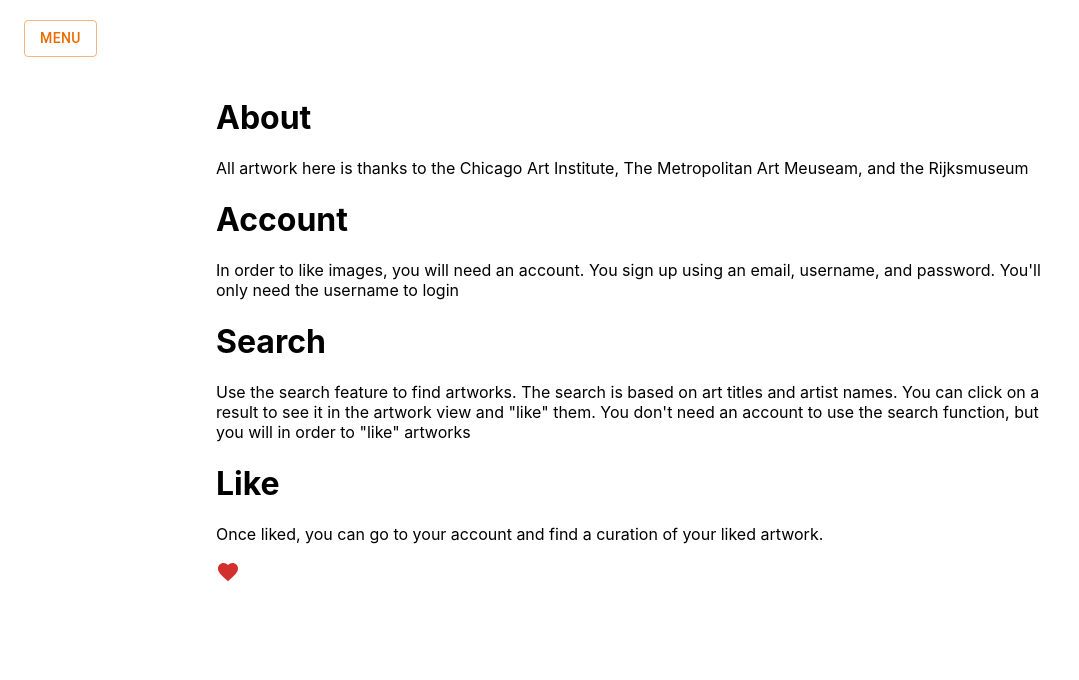
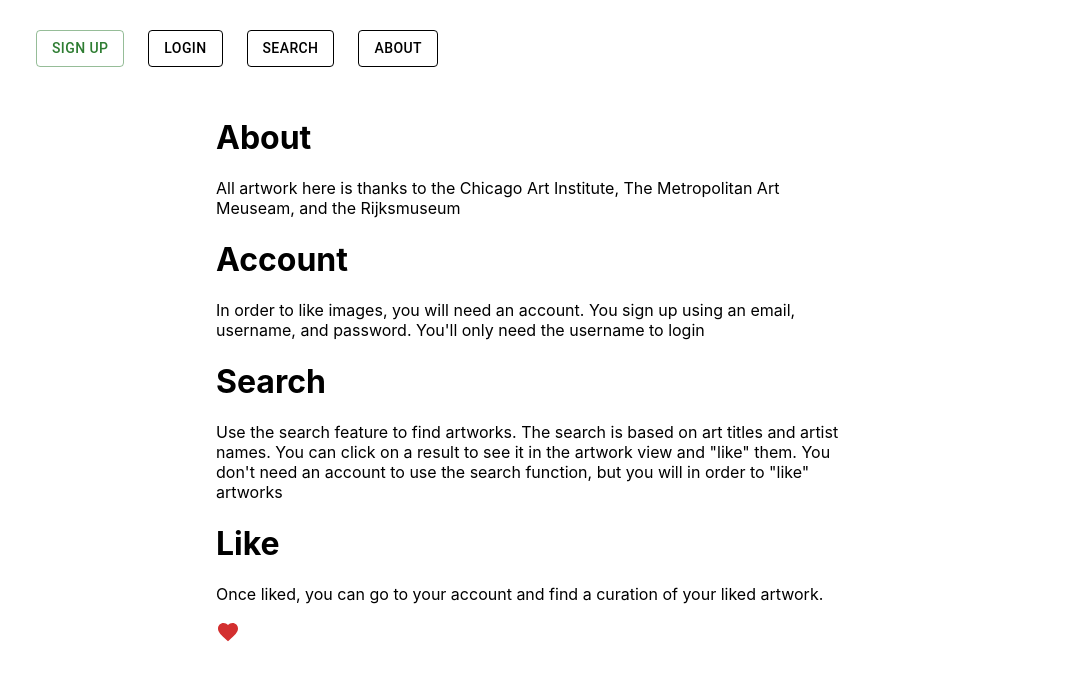
Before and after one commit to campbellpadgett/ArThief-FE, a Next.js app: page /about in a window 1280 px wide. Shown: the top 680 px of the page, without its empty margins (0-1079 px from the left). Built offline with nearby package versions, Linux system fonts and the light colour scheme; no server answers.

Commit message:
fixed hamberger default and about clippping

```diff
--- a/components/Navbar/NavBar.tsx
+++ b/components/Navbar/NavBar.tsx
@@ -10,7 +10,7 @@
 const NavBar = () => {
 
     const [userData, setUserData] = useRecoilState(userDataAtom)
-    const [screenSize, setScreenSize] = useState<number>(0)
+    const [screenSize, setScreenSize] = useState<number>(576)
 
     const resize = () => setScreenSize(window.innerWidth)
     const handleResize = useMemo(() => debounce(resize, 100), [])
--- a/pages/about.tsx
+++ b/pages/about.tsx
@@ -6,8 +6,8 @@
 const Login: NextPage = () => {
     return (
         <Grid container spacing={2}>
-            <Grid xs={2} sm={2} md={2} lg={2}></Grid>
-            <Grid xs={10} sm={10} md={10} lg={8}>
+            <Grid xs={1} sm={1} md={1} lg={2}></Grid>
+            <Grid xs={10} sm={10} md={10} lg={6}>
                 <Box sx={{margin: 'auto'}}>
                     <h1>About</h1>
                     <p>
@@ -38,6 +38,7 @@
                     <FavortieIcon color='error' />
                 </Box>
             </Grid>
+            <Grid xs={1} sm={1} md={1} lg={2}></Grid>
         </Grid>
     )
 }
```
